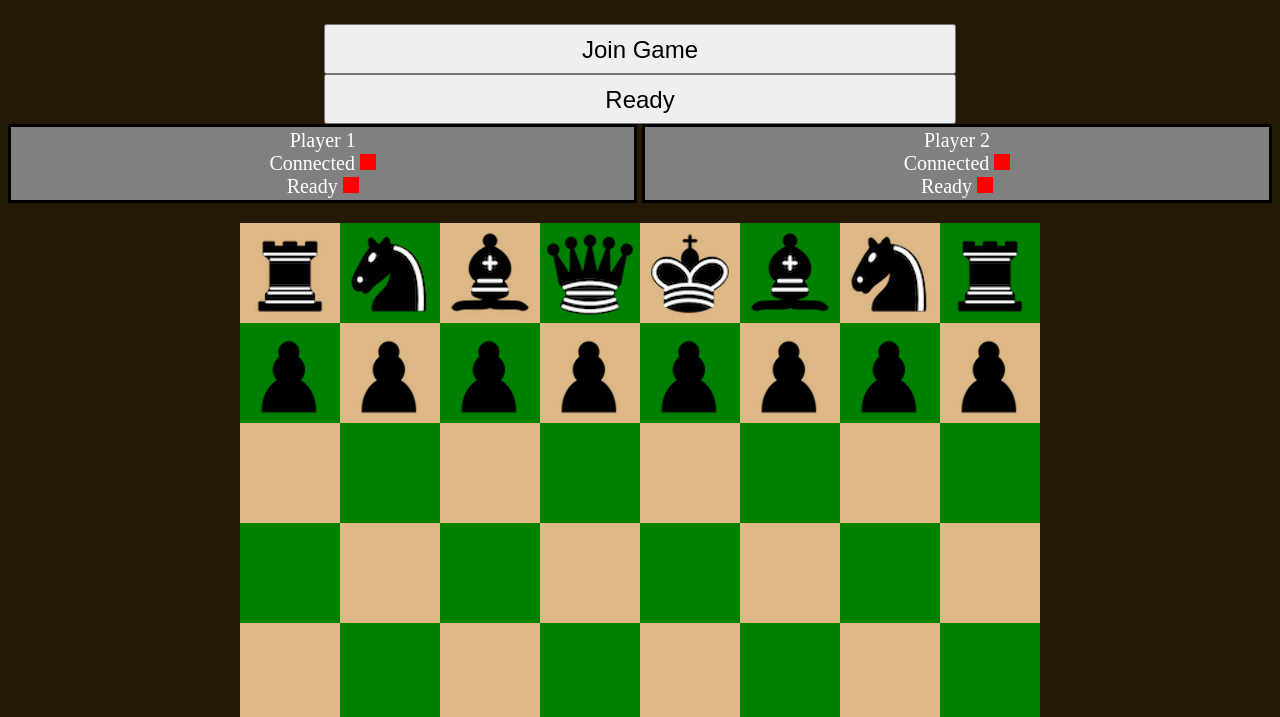
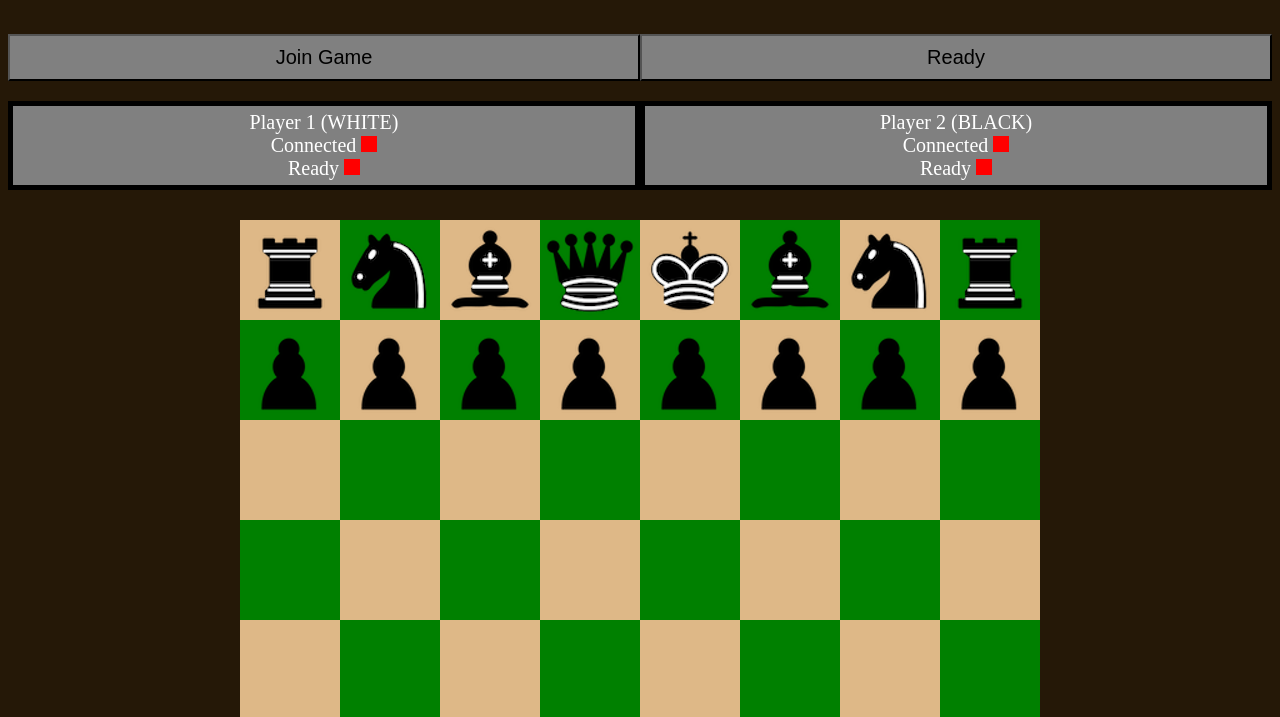
Before and after one commit to MaxVanRaden/fullstack-gambit, a website: page public/index.html in a window 1280 px wide. Shown: the part 77-794 px from the top of the page. Drawn offline with nearby package versions, Linux system fonts and the light colour scheme.

Commit message:
visual changes

```diff
--- a/public/index.html
+++ b/public/index.html
@@ -11,28 +11,27 @@
   </head>
   <body>
     <h1>Fullstack Gambit</h1>
-    <div class="buttonDisplay">
-      <button id="joinGameButton">Join Game</button>
-      <button id="readyButton">Ready</button>
-    </div>
-    <div class="playerDisplay">
-      <div class="player p1">
-        Player 1
+
+    <section class="flex-container">
+      <button class="flex-item" id="joinGameButton">Join Game</button>
+      <button class="flex-item" id="readyButton">Ready</button>
+      <div class="player p1 flex-item">
+        Player 1 (WHITE)
         <div class="connected">Connected <span></span></div>
         <div class="ready">Ready <span></span></div>
       </div>
-      <div class="player p2">
-        Player 2
+      <div class="player p2 flex-item">
+        Player 2 (BLACK)
         <div class="connected">Connected <span></span></div>
         <div class="ready">Ready <span></span></div>
       </div>
-    </div>
+    <section>
 
 
 
 
-    <p id="infoMessage"></p>
-    <p id="turnMessage"></p>
+    <p class="msg" id="infoMessage"></p>
+    <p class="msg" id="turnMessage"></p>
 
     <div class="container">
       <div class="grid"></div>
--- a/public/style.css
+++ b/public/style.css
@@ -9,31 +9,30 @@ h1 {
   text-align: center;
 }
 
-.buttonDisplay {
+
+.flex-container {
   width: 100%;
-  display: inline-block;
+  display: flex;
+  flex-wrap: wrap;
+  justify-content: center;
 }
 
-button {
+.flex-item {
   width: 50%;
-  height: 50px;
-  margin: 0 0 0 25%;
   padding: 10px 0;
-  font-size: 1.5rem;
-}
-
-.playerDisplay {
-  width: 100%;
+  margin: 10px 0;
+  background-color: gray;
+  text-align: center;
+  font-size: 1em;
 }
 
 .player {
-  display: inline-block;
-  width: 49%;
-  outline: black 3px solid;
-  outline-offset: -3px;
+  outline: black 5px solid;
+  outline-offset: -5px;
+}
+
+.msg {
   text-align: center;
-  background-color: gray;
-  padding: 5px;
 }
 
 .container {
```
Also changed, not shown: 1 other file.
